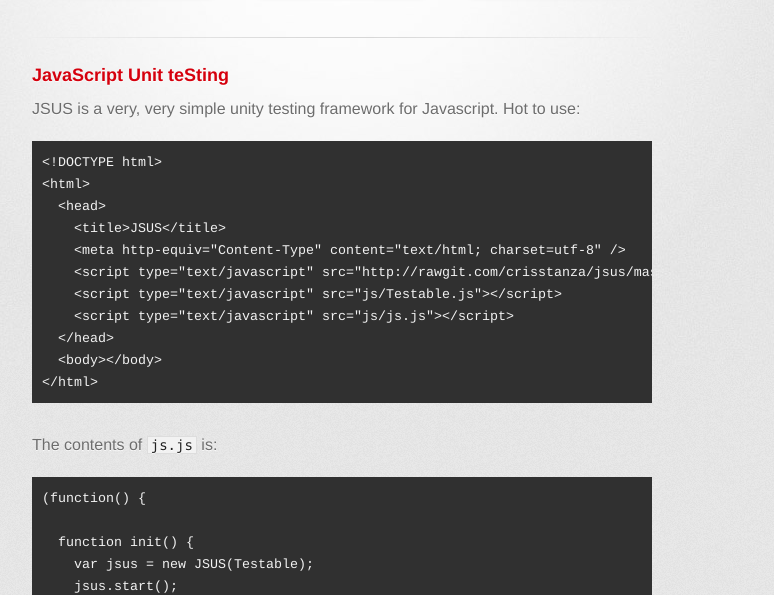
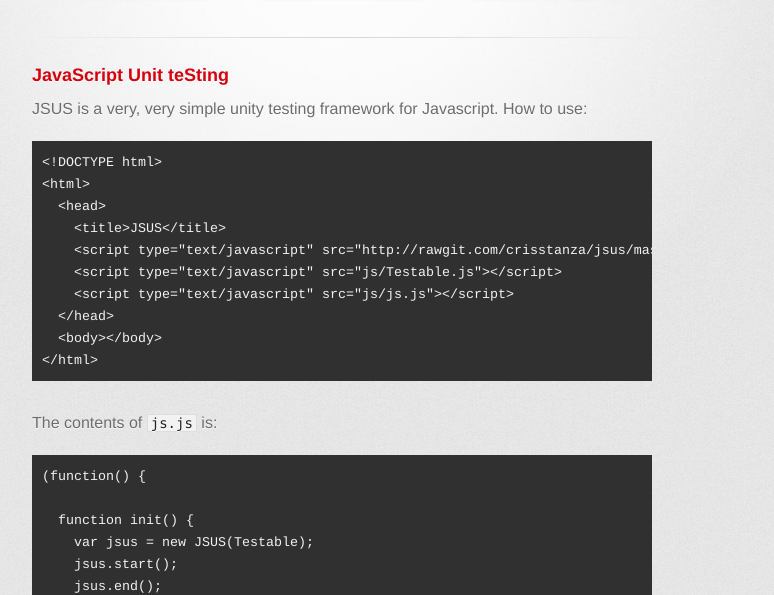
Before and after one commit to crisstanza/jsus, a plain HTML site: page index.html in a window 1280 px wide. Shown: the part 209-804 px from the top of the page, without its empty margins (298-1072 px from the left). Drawn offline with Linux system fonts and the light colour scheme; a web font is replaced by a local one.

Commit message:
Update index.html

```diff
--- a/index.html
+++ b/index.html
@@ -34,13 +34,12 @@
           <h3>
 <a name="welcome-to-github-pages" class="anchor" href="#welcome-to-github-pages"><span class="octicon octicon-link"></span></a>JavaScript Unit teSting</h3>
 
-<p><b>JSUS</b> is a very, very simple unity testing framework for Javascript. Hot to use:</p>
+<p><b>JSUS</b> is a very, very simple unity testing framework for Javascript. How to use:</p>
 
 <pre><code>&lt;!DOCTYPE html&gt;
 &lt;html&gt;
   &lt;head&gt;
     &lt;title&gt;JSUS&lt;/title&gt;
-    &lt;meta http-equiv="Content-Type" content="text/html; charset=utf-8" /&gt;
     &lt;script type="text/javascript" src="http://rawgit.com/crisstanza/jsus/master/js/JSUS.js"&gt;&lt;/script&gt;
     &lt;script type="text/javascript" src="js/Testable.js"&gt;&lt;/script&gt;
     &lt;script type="text/javascript" src="js/js.js"&gt;&lt;/script&gt;
```
